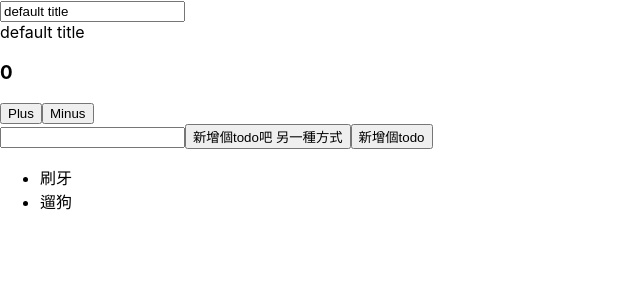
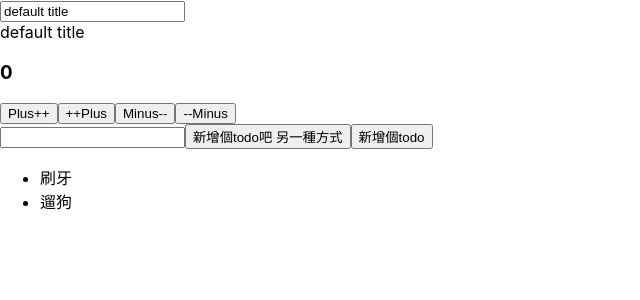
Before and after one commit to YouMinTW/react-tutorial, a React (Create React App) app: page / in a window 1280 px wide. Shown: the top 300 px of the page, without its empty margins (0-640 px from the left). Built offline with nearby package versions, Linux system fonts and the light colour scheme.

Commit message:
如果不是+1 而是++呢？
Using ++/-- After the Operand
When you use the increment/decrement operator after the operand, the value will be returned before the operand is increased/decreased.
https://codeburst.io/javascript-increment-and-decrement-8c223858d5ed

```diff
--- a/src/Counter.js
+++ b/src/Counter.js
@@ -11,8 +11,10 @@ const Counter = () => {
   return(
   <>
     <h3>{count}</h3>
-    <button onClick={()=> setCount(count+1)}>Plus</button>
-    <button onClick={()=> setCount(count-1)}>Minus</button>
+    <button onClick={()=> setCount(count++)}>Plus++</button>
+    <button onClick={()=> setCount(++count)}>++Plus</button>
+    <button onClick={()=> setCount(count--)}>Minus--</button>
+    <button onClick={()=> setCount(--count)}>--Minus</button>
   </>
   )
 }
```
